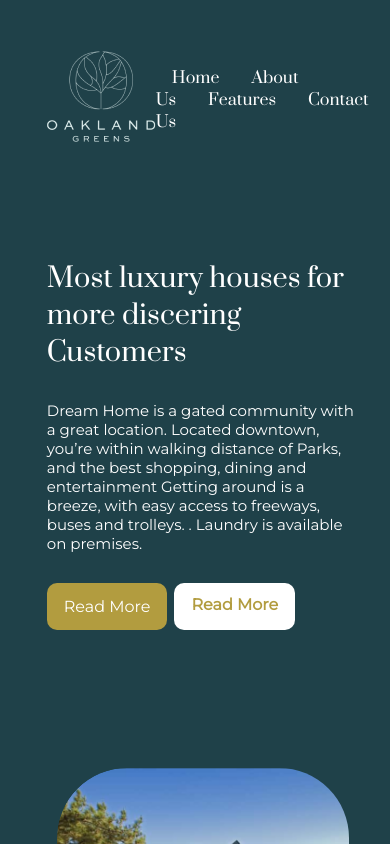
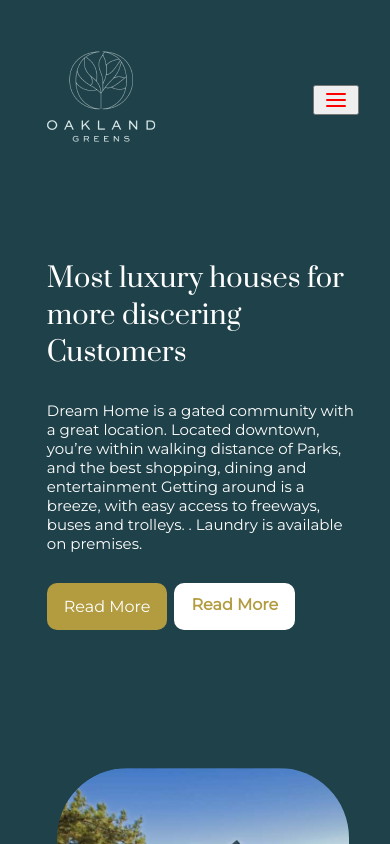
Before and after one commit to mbilalkhalidofficial/Oakland-greens, a React (Vite) app: page / in a window 390 px wide. Shown: the top 844 px of the page. Built offline with nearby package versions, Linux system fonts and the light colour scheme.

Commit message:
header done

```diff
--- a/package.json
+++ b/package.json
@@ -11,6 +11,7 @@
   "dependencies": {
     "react": "^18.2.0",
     "react-dom": "^18.2.0",
+    "react-feather": "^2.0.10",
     "react-router-dom": "^6.4.2",
     "swiper": "^8.4.4"
   },
--- a/src/components/Header.jsx
+++ b/src/components/Header.jsx
@@ -10,6 +10,7 @@ import oaklandlogo from "../assets/oaklandlogo.png";
 import map from "../assets/map.svg";
 import map2 from "../assets/map2.svg";
 import farmbackground from "../assets/farm-background.png";
+import { Menu, X } from "react-feather";
 
 import first from "../assets/first.svg";
 import first2 from "../assets/first2.svg";
@@ -17,10 +18,12 @@ import first3 from "../assets/first3.svg";
 import firstfour from "../assets/firstfour.svg";
 import first23 from "../assets/first23.svg";
 import swiperpic from "../assets/swiperpic.png";
+import { useNavigate } from "react-router-dom";
 
 import { Navigation, Pagination, Scrollbar, A11y } from "swiper";
 
 import { Swiper, SwiperSlide } from "swiper/react";
+import { useLayoutEffect, useState } from "react";
 
 // Import Swiper styles
 import "swiper/css";
@@ -29,6 +32,19 @@ import "swiper/css/pagination";
 import "swiper/css/scrollbar";
 
 export default function Header() {
+  const [active, setActive] = useState(false);
+  const navigate = useNavigate();
+  useLayoutEffect(() => {
+    function navStatus() {
+      if (window.innerWidth < 1100) {
+        setActive(false);
+      } else {
+        setActive(true);
+      }
+    }
+    navStatus();
+    window.addEventListener("resize", navStatus);
+  }, []);
   return (
     <>
       <div className="oakland_section">
@@ -45,12 +61,30 @@ export default function Header() {
                   alt=""
                 />
               </div>
-              <div className="oakland_section__weaper__overlay__navbar__right">
-                <NavLink className="navbar__style">Home</NavLink>
-                <NavLink className="navbar__style">About Us</NavLink>
-                <NavLink className="navbar__style">Features</NavLink>
-                <NavLink className="navbar__style">Contact Us</NavLink>
-              </div>
+              {active ? (
+                <div
+                  navigate={navigate}
+                  setActive={setActive}
+                  className="oakland_section__weaper__overlay__navbar__right"
+                >
+                  <NavLink className="navbar__style">Home</NavLink>
+                  <NavLink className="navbar__style">About Us</NavLink>
+                  <NavLink className="navbar__style">Features</NavLink>
+                  <NavLink className="navbar__style">Contact Us</NavLink>
+                </div>
+              ) : null}
+              <button
+                className="menu__btn"
+                onClick={() => {
+                  setActive(!active);
+                }}
+              >
+                {active ? (
+                  <X width={30} color="red" />
+                ) : (
+                  <Menu width={30} color="red" />
+                )}
+              </button>
             </div>
             <div className="oakland_section__weaper__overlay__entry__content">
               <div className="oakland_section__weaper__overlay__entry">
--- a/src/styles/global.scss
+++ b/src/styles/global.scss
@@ -72,6 +72,9 @@ body::-webkit-scrollbar-track {
   color: white;
   text-decoration: none;
   position: relative;
+}
+.menu__btn {
+  display: none;
 }
 .oakland_section__weaper__overlay__main_heading__para {
   padding: 3em 0em;
@@ -824,6 +827,12 @@ figure {
   text-align: start;
   font-family: "Montserrat", sans-serif;
 }
+.swiper-button-next:after,
+.swiper-rtl .swiper-button-prev:after {
+  background-color: red !important;
+  padding: 2px;
+  border-radius: 50px;
+}
 @media (max-width: 1450px) {
   .farmhouse__swiper__picture {
     width: 80%;
@@ -918,6 +927,22 @@ figure {
   .about__section__secondentry__overlay {
     left: 10%;
     top: 5%;
+  }
+  .menu__btn {
+    display: flex;
+  }
+  .oakland_section__weaper__overlay__navbar__right {
+    width: 100%;
+    display: flex;
+    align-items: center;
+    justify-content: center;
+    flex-direction: column;
+    position: absolute;
+    top: 100px;
+    right: 0px;
+    background-color: #1f4149;
+    padding: 2em;
+    border-radius: 15px;
   }
 }
 @media (max-width: 1000px) {
```
Also changed, not shown: 1 other file (tests, documents, lock files or other folders).
